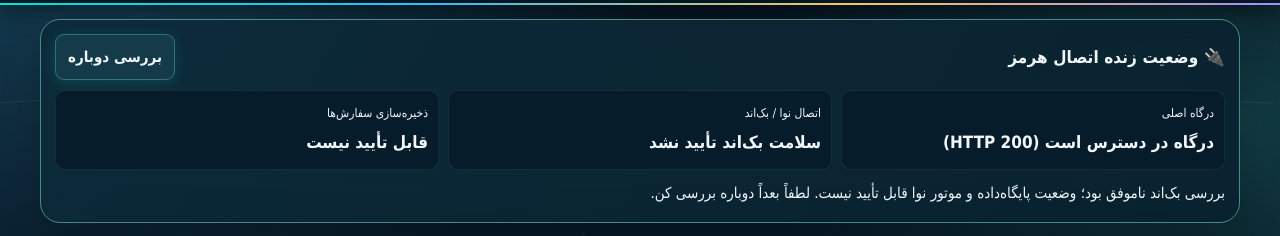
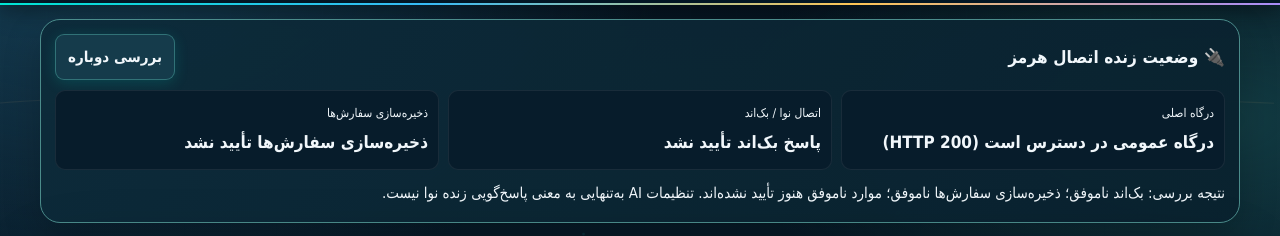
Before and after one commit to tarahikhalil-jpg/hormoz, a plain HTML site: page index.html in a window 1280 px wide. Shown: the part 72-308 px from the top of the page. Drawn offline with Linux system fonts and the light colour scheme; no server answers.

Commit message:
Improve truthful live checks for orders database

```diff
--- a/index.html
+++ b/index.html
@@ -953,7 +953,17 @@ body>header .nav a.active{
 (function(){
   const api="https://hormoz-ai-backend-777.onrender.com";
   const $=id=>document.getElementById(id);
-  const set=(id,text,ok)=>{const el=$(id);if(!el)return;el.textContent=text;el.style.color=ok===true?"#9cf0bd":ok===false?"#ffb4a9":"#ffd98b";};
+  const set=(id,text,ok)=>{const el=$(id);if(!el)return;el.textContent=text;el.style.color=ok===true?"#16845b":ok===false?"#b42318":"#9a6700";};
+  async function requestJson(url,timeoutMs=15000){
+    const controller=new AbortController();
+    const timer=setTimeout(()=>controller.abort(),timeoutMs);
+    try{
+      const response=await fetch(url,{cache:"no-store",signal:controller.signal});
+      let data={};
+      try{data=await response.json();}catch{}
+      return {response,data};
+    }finally{clearTimeout(timer);}
+  }
   async function check(){
     const button=$("hormoz-check-now");
     if(button){button.disabled=true;button.textContent="در حال بررسی…";}
@@ -961,35 +971,38 @@ body>header .nav a.active{
     set("hormoz-status-api","در حال بررسی…",null);
     set("hormoz-status-orders","در حال بررسی…",null);
     const note=$("hormoz-status-note");
-    if(note)note.textContent="در حال بررسی دسترسی درگاه، سلامت بک‌اند و اتصال پایگاه‌داده…";
-    const portalCheck=(async()=>{
-      try{
+    if(note)note.textContent="در حال بررسی مستقل درگاه، پاسخ‌گویی بک‌اند و پایگاه‌داده اختصاصی سفارش‌ها…";
+    const checks=await Promise.allSettled([
+      (async()=>{
         const r=await fetch(location.origin+"/",{method:"HEAD",cache:"no-store"});
         if(!r.ok)throw new Error("HTTP "+r.status);
-        set("hormoz-status-portal","درگاه در دسترس است (HTTP "+r.status+")",true);
-      }catch(e){set("hormoz-status-portal","درگاه قابل دسترسی نیست",false);}
-    })();
-    const backendCheck=(async()=>{
-      try{
-        const controller=new AbortController();
-        const timer=setTimeout(()=>controller.abort(),12000);
-        let r;
-        try{r=await fetch(api+"/api/v1/health",{cache:"no-store",signal:controller.signal});}
-        finally{clearTimeout(timer);}
-        if(!r.ok)throw new Error("HTTP "+r.status);
-        const data=await r.json();
-        if(data.status!=="ok")throw new Error("وضعیت سلامت: "+(data.status||"نامشخص"));
-        set("hormoz-status-api","بک‌اند سالم؛ وضعیت سلامت OK",true);
+        set("hormoz-status-portal","درگاه عمومی در دسترس است (HTTP "+r.status+")",true);
+      })(),
+      (async()=>{
+        const {response,data}=await requestJson(api+"/api/v1/health");
+        if(!response.ok)throw new Error("HTTP "+response.status);
+        set("hormoz-status-api",data.status==="ok"?"بک‌اند پاسخ‌گو است؛ سلامت پایگاه اصلی تأیید شد":"بک‌اند پاسخ‌گو است؛ وضعیت کلی: "+(data.status||"نامشخص"),data.status==="ok");
         const dbOk=data.checks&&data.checks.database==="ok";
-        set("hormoz-status-orders",dbOk?"اتصال پایگاه‌داده تأیید شد":"اتصال پایگاه‌داده تأیید نشد",!!dbOk);
-        if(note)note.textContent="پاسخ سلامت بک‌اند و SELECT 1 پایگاه‌داده بررسی شد. وضعیت AI فقط وجود تنظیمات را نشان می‌دهد و اتصال زنده/کیفیت پاسخ نوا با این آزمون اثبات نمی‌شود.";
-      }catch(e){
-        set("hormoz-status-api","سلامت بک‌اند تأیید نشد",false);
-        set("hormoz-status-orders","قابل تأیید نیست",null);
-        if(note)note.textContent="بررسی بک‌اند ناموفق بود؛ وضعیت پایگاه‌داده و موتور نوا قابل تأیید نیست. لطفاً بعداً دوباره بررسی کن.";
-      }
-    })();
-    await Promise.all([portalCheck,backendCheck]);
+        if(!dbOk && note)note.textContent="بک‌اند پاسخ‌گو است، اما پایگاه داده اصلی تأیید نشده؛ بررسی ذخیره سفارش‌ها جداگانه ادامه دارد.";
+      })(),
+      (async()=>{
+        const {response,data}=await requestJson(api+"/api/v1/global-orders/health",20000);
+        if(!response.ok||data.ok!==true||data.storage!=="persistent")throw new Error(data.message||"ذخیره‌سازی سفارش‌ها در دسترس نیست");
+        set("hormoz-status-orders","پایگاه‌داده سفارش‌ها و آماده‌بودن جدول‌ها تأیید شد",true);
+      })()
+    ]);
+    const failed=checks.filter(x=>x.status==="rejected").length;
+    const portalFailed=checks[0].status==="rejected";
+    const apiFailed=checks[1].status==="rejected";
+    const ordersFailed=checks[2].status==="rejected";
+    if(portalFailed)set("hormoz-status-portal","دسترسی درگاه تأیید نشد",false);
+    if(apiFailed)set("hormoz-status-api","پاسخ بک‌اند تأیید نشد",false);
+    if(ordersFailed)set("hormoz-status-orders","ذخیره‌سازی سفارش‌ها تأیید نشد",false);
+    if(note){
+      note.textContent=failed===0
+        ?"سه بررسی مستقل موفق بود: درگاه عمومی، پاسخ بک‌اند و سلامت ذخیره‌سازی اختصاصی سفارش‌ها. این آزمون، کیفیت پاسخ نوا یا انجام رزرو/پرداخت را تضمین نمی‌کند."
+        :"نتیجه بررسی: "+(portalFailed?"درگاه ناموفق؛ ":"")+(apiFailed?"بک‌اند ناموفق؛ ":"")+(ordersFailed?"ذخیره‌سازی سفارش‌ها ناموفق؛ ":"")+"موارد ناموفق هنوز تأیید نشده‌اند. تنظیمات AI به‌تنهایی به معنی پاسخ‌گویی زنده نوا نیست.";
+    }
     if(button){button.disabled=false;button.textContent="بررسی دوباره";}
   }
   const button=$("hormoz-check-now");
```
